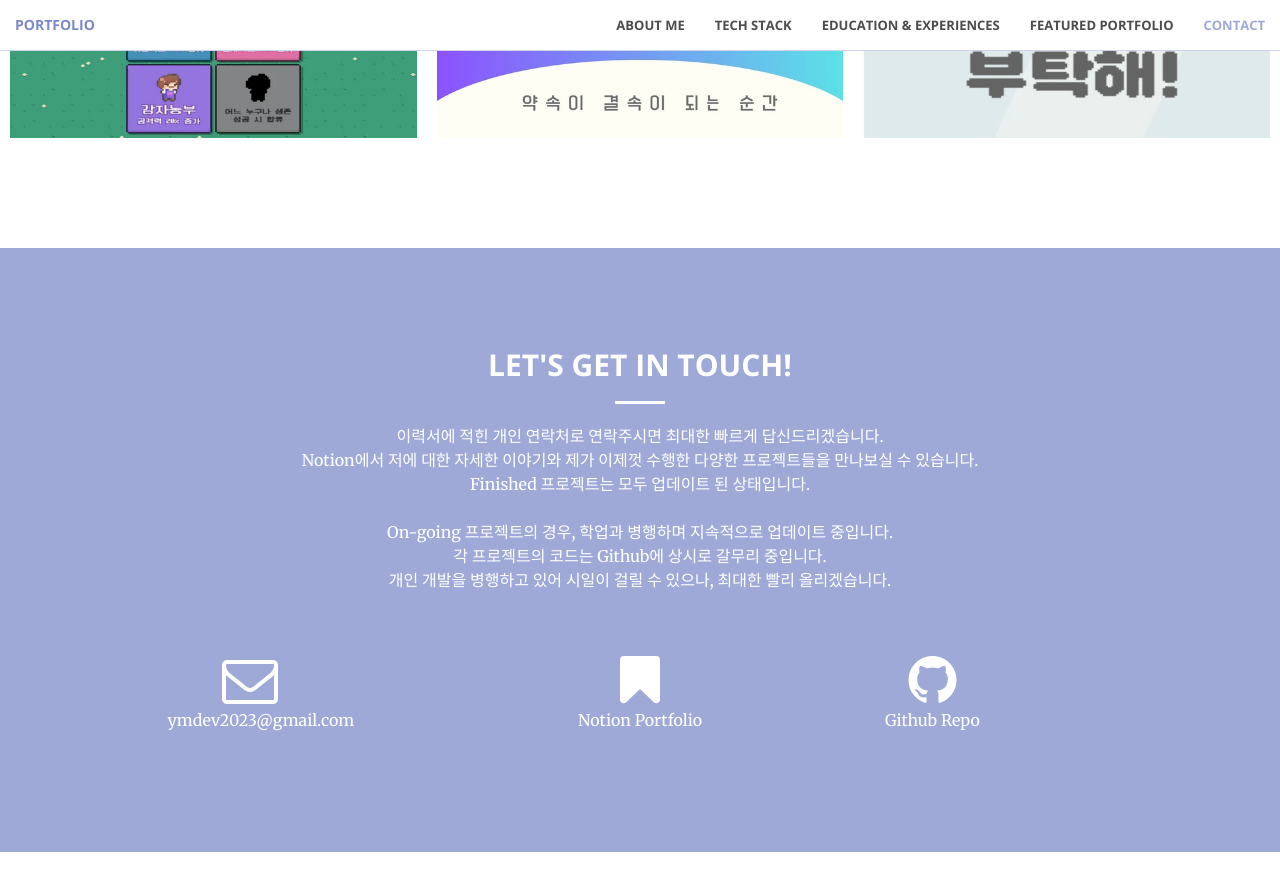
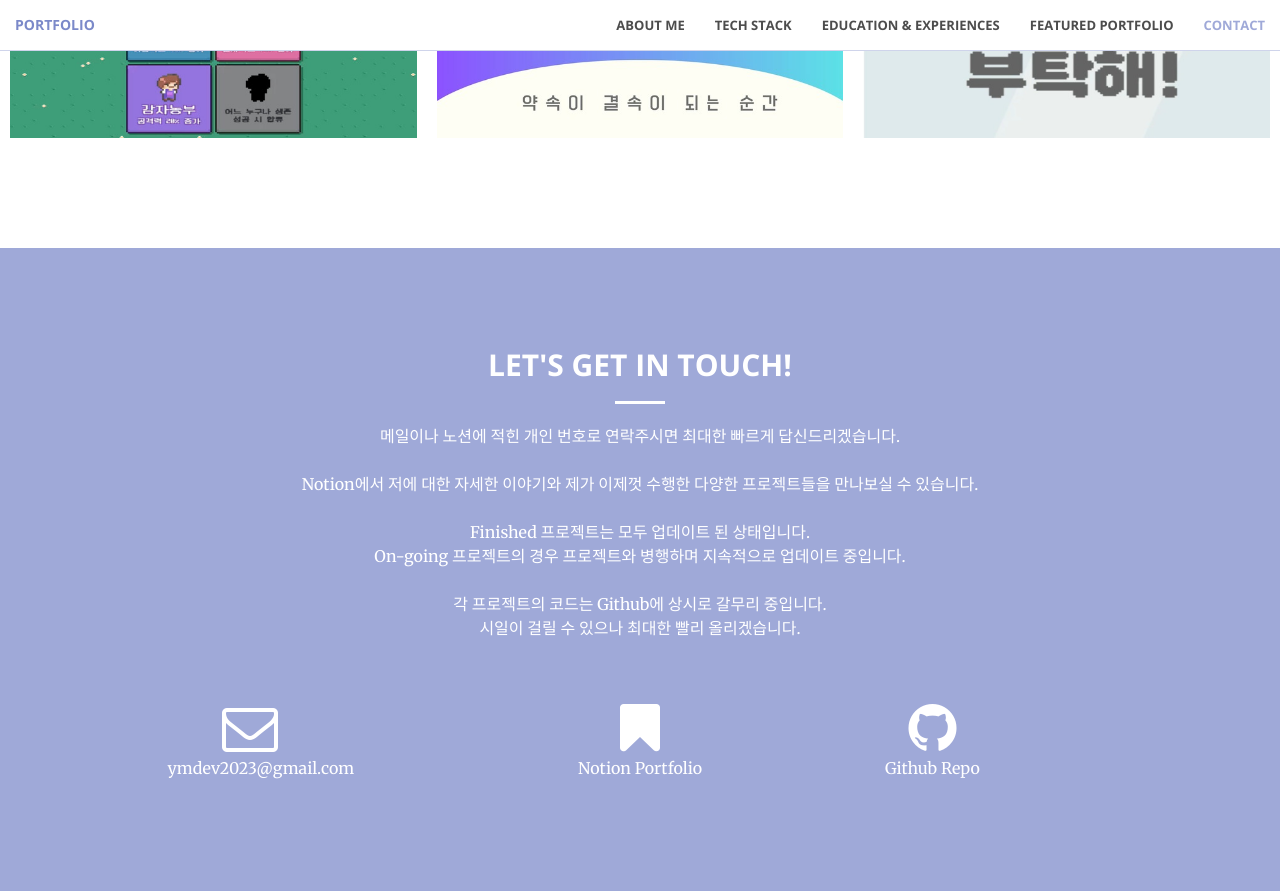
Before and after one commit to ymdev2023/ymdev2023.github.io, a Jekyll site: the page built from index.html, in a window 1280 px wide and 900 px high, scrolled down 4504 px. Shown: the top 891 px of the window. Built offline with Jekyll 4.4.1, drawn with Linux system fonts in a browser that asks for light colours; before the commit the page ends 5356 px from its top, so only the background shows below that.

Commit message:
Update contact.html

```diff
--- a/_includes/contact.html
+++ b/_includes/contact.html
@@ -4,9 +4,9 @@
             <div class="col-lg-8 col-lg-offset-2 text-center">
                 <h2 class="section-heading"><b>LET'S GET IN TOUCH!</b></h2>
                 <hr class="light">
-                <p>이력서에 적힌 개인 연락처로 연락주시면 최대한 빠르게 답신드리겠습니다.<br> Notion에서 저에 대한 자세한 이야기와 제가 이제껏 수행한 다양한 프로젝트들을 만나보실 수 있습니다.
-                    <br>Finished 프로젝트는 모두 업데이트 된 상태입니다. <br><br> On-going 프로젝트의 경우, 학업과 병행하며 지속적으로 업데이트 중입니다.
-                    <br>각 프로젝트의 코드는 Github에 상시로 갈무리 중입니다. <br>개인 개발을 병행하고 있어 시일이 걸릴 수 있으나, 최대한 빨리 올리겠습니다. </p><br><br>
+                <p>메일이나 노션에 적힌 개인 번호로 연락주시면 최대한 빠르게 답신드리겠습니다.</br></br> Notion에서 저에 대한 자세한 이야기와 제가 이제껏 수행한 다양한 프로젝트들을 만나보실 수 있습니다.
+                </br></br>Finished 프로젝트는 모두 업데이트 된 상태입니다. </br> On-going 프로젝트의 경우 프로젝트와 병행하며 지속적으로 업데이트 중입니다.
+            </br></br>각 프로젝트의 코드는 Github에 상시로 갈무리 중입니다. <br>시일이 걸릴 수 있으나 최대한 빨리 올리겠습니다. </p><br><br>
             </div>
          <div class="col-lg-2 col-lg-offset-1 text-center">
             <a href="mailto:{{ site.email }}">
```
